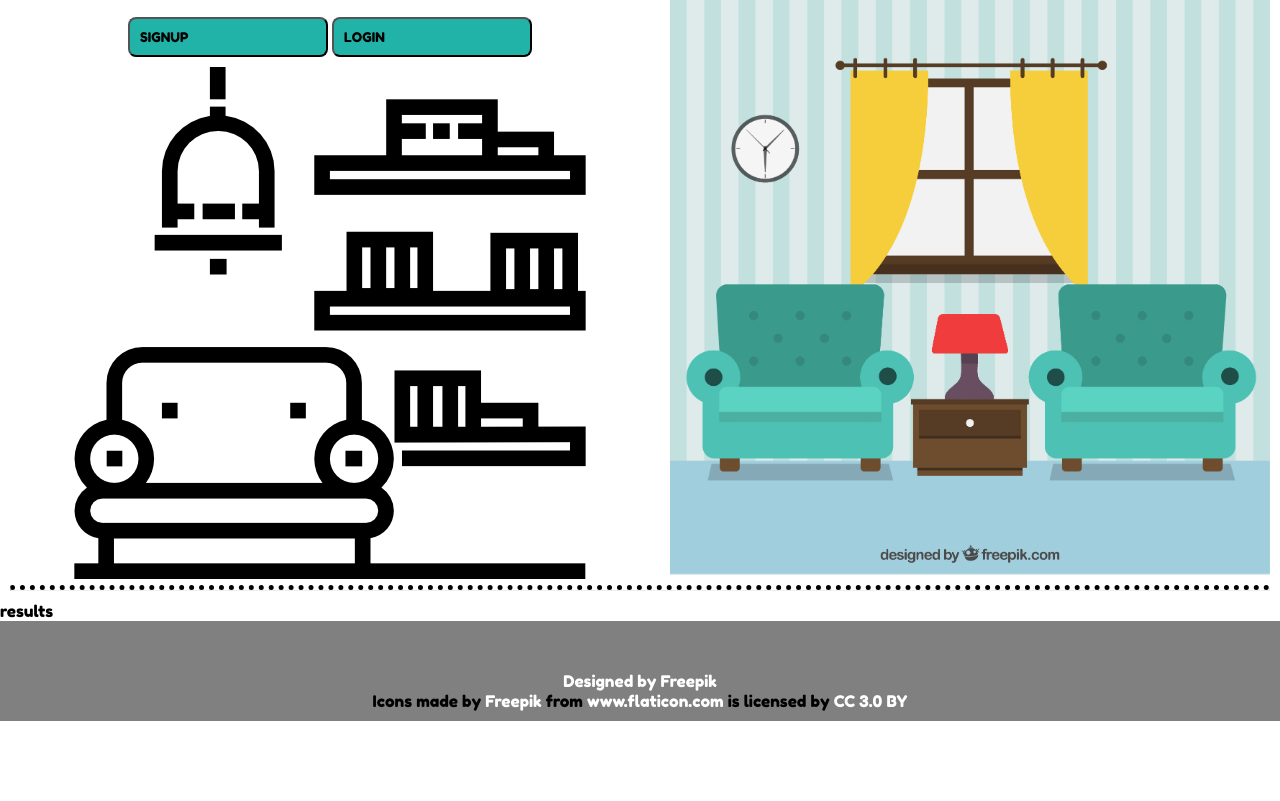
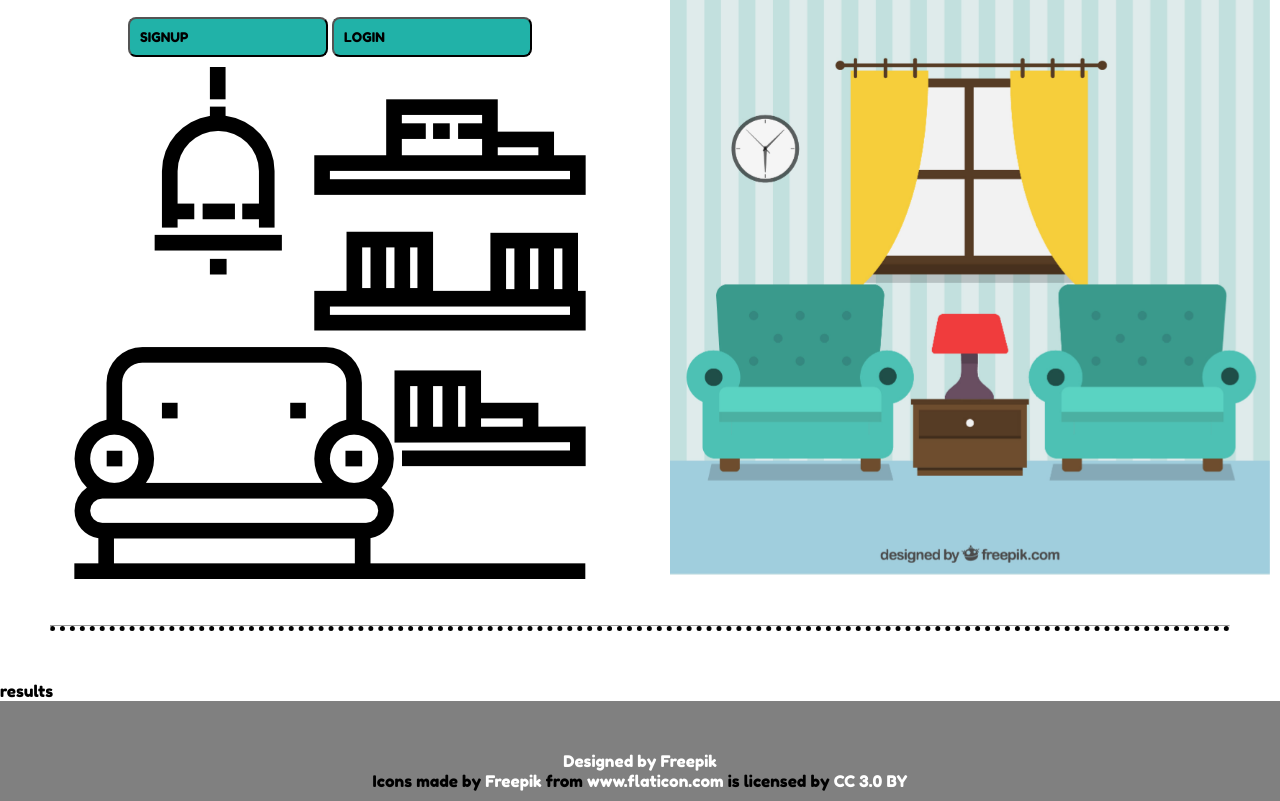
Before and after one commit to mikeramz86/bunky, a website: page public/index.html in a window 1280 px wide. Shown: the part 75-876 px from the top of the page. Before the commit the page ends 800 px from the top, so only its background shows below. Drawn offline with nearby package versions, Linux system fonts and the light colour scheme; no server answers.

Commit message:
fixed a bit of the css

```diff
--- a/public/main.css
+++ b/public/main.css
@@ -11,7 +11,7 @@ header {
     background-color: #1F9BA6;
     color: white;
     display: block;
-    /* position: fixed; */
+    position: fixed;
     height: 50px;
     top: 0;
     left: 0;
@@ -31,6 +31,7 @@ main {
     display: flex;
     flex-direction: row;
     justify-content: space-around;
+    margin-top: 50px;
 }
 
 
@@ -108,8 +109,9 @@ a, a:visited, a:hover, a:active {
 
 hr.style6 {
 	/* background-color: #fff; */
-    border-top: 5px dotted black;
-    margin: 10px;
+    border-bottom: 5px dotted black;
+    margin: 50px;
+    position: relative;
 }
 
 .name {
```
